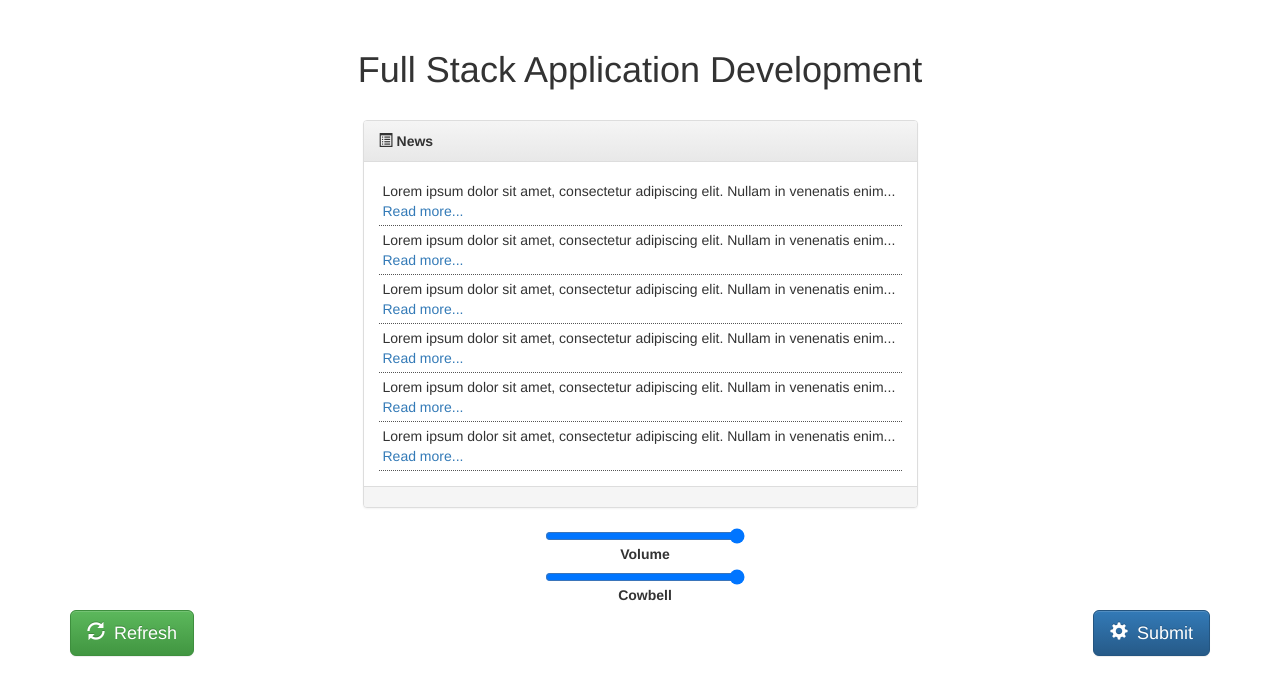
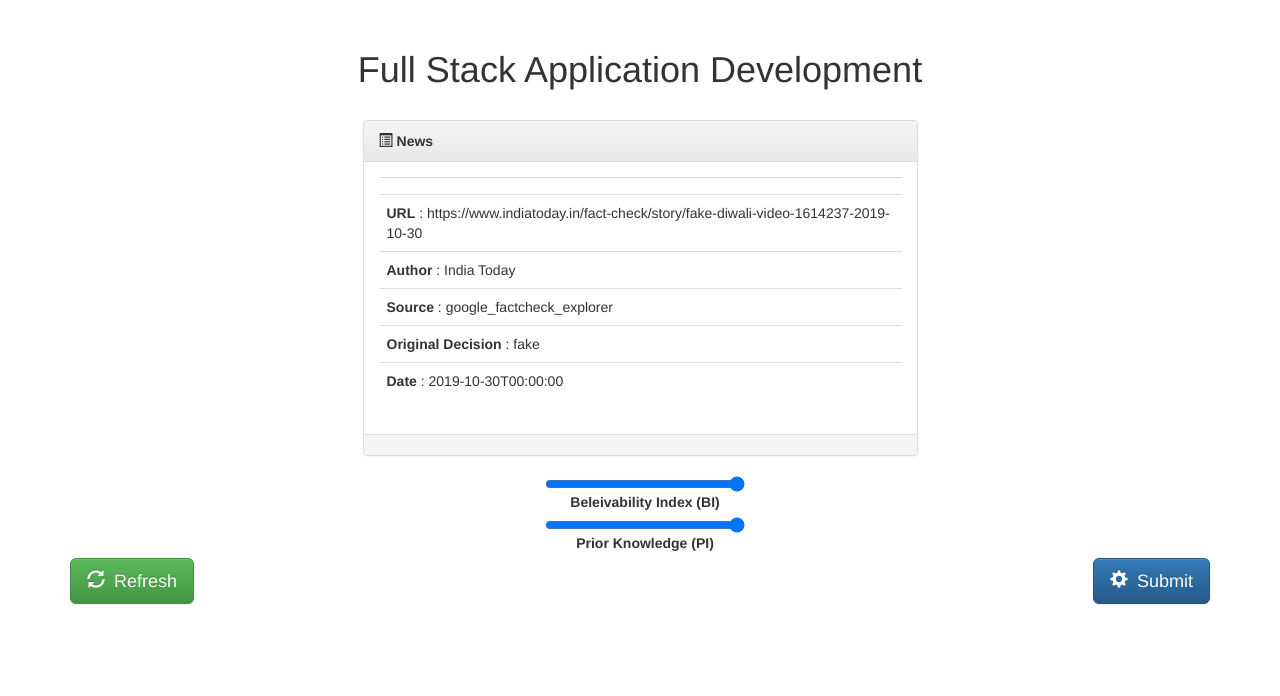
Before and after one commit to syedsaadahmed/Full-stack-application-flask-, a Flask app: page / in a window 1280 px wide. Shown: the top 696 px of the page. Run offline with Flask 2, Linux system fonts and the light colour scheme; some libraries are stand-ins or nearby versions.

Commit message:
update in code and additon of some UI features

```diff
--- a/app/routes.py
+++ b/app/routes.py
@@ -1,9 +1,16 @@
 from app import app
 from flask import render_template
+import os
+import json
+from pymongo import MongoClient
 
+#connection to our Database MongoDB
+client = MongoClient("mongodb://saadahmed20940:syed2094@ds241968.mlab.com:41968/fullstack")
+db = client['test']
 
-@app.route('/')
-@app.route('/index')
+#home page
+@app.route('/', methods=['GET'])
+@app.route('/index', methods=['GET'])
 def index():
     return render_template('index.html')
 
@@ -12,3 +19,13 @@ def index():
 @app.route('/submit')
 def hello():
 	return "blah blah blah"
+	#here we have to add scrappers for different news websites available in the JSON file.
+
+
+
+#rendering the data from JSON file for display
+@app.route('/render')
+def render():
+    filename = os.path.join(app.static_folder, 'sample.json')
+    with open(filename) as blog_file:
+        return json.dumps(json.loads(blog_file.read()))
--- /dev/null
+++ b/app/static/sample.json
@@ -0,0 +1,90 @@
+  [{
+    "url": "https://www.indiatoday.in/fact-check/story/fake-diwali-video-1614237-2019-10-30",
+    "source": "google_factcheck_explorer",
+    "claim": "Video of Diwali fireworks in Mumbai",
+    "claim_url": "https://www.facebook.com/thiruavai.seithi.1/videos/vb.100035273200456/172082453977527/?type=2&theater",
+    "label": "fake",
+    "date": "2019-10-30T00:00:00",
+    "author": "India Today"
+  },
+    {
+    "url": "https://www.politifact.com/new-york/statements/2019/oct/29/brian-kolb/kolb-takes-aim-buffalo-billion-job-promises/",
+    "source": "google_factcheck_explorer",
+    "claim": "The Buffalo Billion is \"still breaking every job promise\"",
+    "claim_url": "https://twitter.com/GOPLdrBrianKolb/status/1176577065291780097?s=20",
+    "label": "mixed",
+    "date": null,
+    "author": "PolitiFact"
+  },
+    {
+    "url": "https://www.washingtonpost.com/politics/2019/10/22/fact-checking-trumps-wild-cabinet-session/",
+    "source": "google_factcheck_explorer",
+    "claim": "\u201cWe have a good relationship with the Kurds. But we never agreed to, you know, protect the Kurds.\"",
+    "claim_url": "https://www.whitehouse.gov/briefings-statements/remarks-president-trump-cabinet-meeting-15/",
+    "label": "fake",
+    "date": "2019-10-22T10:48:35",
+    "author": "Washington Post"
+  },
+    {
+    "url": "https://www.altnews.in/media-misreports-promotional-video-on-balakot-airstrikes-broadcast-as-real-footage/",
+    "source": "google_factcheck_explorer",
+    "claim": "Indian Air Force released real video of Balakot airstrike",
+    "claim_url": "https://twitter.com/republic/status/1180056364779032576?ref_src=twsrctfw, https://www.youtube.com/watch?time_continue=52&v=86gup1s_dYY, https://twitter.com/ZeeNewsHindi/status/1180022086900731904, https://twitter.com/ZeeMPCG/status/1180044879893688320, https://twitter.com/ZEEUPUK/status/1180049442386264064, https://www.youtube.com/watch?v=4QsLGPa7yXw, https://twitter.com/punjabkesari/status/1180032358893809669?ref_src=twsrctfw, https://twitter.com/firstpost/status/1180037481086910465, https://twitter.com/gujratsamachar/status/1180032768224292864, https://twitter.com/tv9gujarati/status/1180028076828192768, https://twitter.com/News18lokmat/status/1180026436410728448, http://archive.is/cIjZj, https://www.youtube.com/watch?v=KnTSvL5i5Ck&t=17s, https://twitter.com/ajaynewsman/status/1180008872632897536",
+    "label": "fake",
+    "date": "2019-10-04T00:00:00",
+    "author": "Alt News"
+  },
+  {
+    "url": "https://www.truthorfiction.com/did-ulysses-s-grant-say-a-second-civil-war-could-be-waged-over-intelligence-vs-superstition/",
+    "source": "google_factcheck_explorer",
+    "claim": "Former United States President Ulysses S. Grant said a second Civil War's dividing line 'will not be Mason\u2019s and Dixon\u2019s, but between patriotism and intelligence on one side, and superstition, ambition, and ignorance on the other.'",
+    "claim_url": "https://www.facebook.com/MalcolmNance/photos/a.155257705054509/490509401529336/?type=3&theater",
+    "label": "true",
+    "date": "2019-10-03T00:00:00",
+    "author": "Truth or Fiction?"
+  },
+    {
+    "url": "https://www.politifact.com/vermont/statements/2019/apr/24/bernie-sanders/sanders-set-firestorm-over-prisoners-voting-his-fa/",
+    "source": "google_factcheck_explorer",
+    "claim": "\"In my own state of Vermont, from the very first days of our state's history, what our Constitution says is that everybody can vote. That is true. So people in jail can vote.\"",
+    "claim_url": "https://www.facebook.com/watch/?v=445587812855163",
+    "label": "true",
+    "date": "2019-04-26T03:08:37",
+    "author": "PolitiFact"
+  },
+  {
+    "url": "https://factcheck.afp.com/photo-shows-climate-protesters-covered-fake-blood-demonstration-new-york",
+    "source": "google_factcheck_explorer",
+    "claim": "Protesters on Wall Street, New York City, are beaten by US police",
+    "claim_url": "https://perma.cc/72JG-9PYB",
+    "label": "fake",
+    "date": "2019-10-15T05:15:00",
+    "author": "AFP Fact Check"
+  },
+  {
+    "url": "https://teyit.org/videonun-baris-pinari-harekati-sirasinda-top-oynayan-cocuklari-koruyan-askeri-gosterdigi-iddiasi/",
+    "source": "google_factcheck_explorer",
+    "claim": "\u0130DD\u0130A: Video Bar\u0131\u015f P\u0131nar\u0131 Harekat\u0131 s\u0131ras\u0131nda top oynayan \u00e7ocuklar\u0131 koruyan askeri g\u00f6steriyor.",
+    "claim_url": "https://www.youtube.com/watch?v=7zF43HTm_EU",
+    "label": null,
+    "date": "2019-10-10T17:46:22",
+    "author": "Teyit.org"
+  },
+    {
+    "url": "https://factcheck.afp.com/video-shows-typhoon-mangkhut-lashing-hong-kong-2018",
+    "source": "google_factcheck_explorer",
+    "claim": "Video shows Typhoon Hagibis hitting Japanese island",
+    "claim_url": "https://www.facebook.com/watch/?v=721520714864215",
+    "label": "fake",
+    "date": "2019-10-18T08:55:00",
+    "author": "AFP Fact Check"
+  },
+  {
+    "url": "https://factly.in/new18-urdu-falsely-reports-that-a-muslim-man-was-lynched-by-hindus-at-a-mall-in-karnataka/",
+    "source": "google_factcheck_explorer",
+    "claim": "Muslim man Shakir beaten by some Sangh Pariwar men",
+    "claim_url": "https://www.youtube.com/watch?v=dsVvKJ9t7zI",
+    "label": "fake",
+    "date": "2019-10-01T00:00:00",
+    "author": "FACTLY"
+  }]
--- a/app/static/script.js
+++ b/app/static/script.js
@@ -1,6 +1,6 @@
 $(function () {
         $(".demo2").bootstrapNews({
-            newsPerPage: 4,
+            newsPerPage: 1,
             autoplay: true,
 			pauseOnHover:true,
             direction: 'up',
--- a/app/templates/index.html
+++ b/app/templates/index.html
@@ -7,6 +7,10 @@
     <link rel='stylesheet' href='https://netdna.bootstrapcdn.com/bootstrap/3.1.0/css/bootstrap.min.css'>
     <link rel='stylesheet' href='https://netdna.bootstrapcdn.com/bootstrap/3.1.0/css/bootstrap-theme.min.css'>
     <link rel= "stylesheet" type= "text/css" href= "{{ url_for('static',filename='styles/style.css') }}">
+
+    <link href="https://maxcdn.bootstrapcdn.com/font-awesome/4.7.0/css/font-awesome.min.css" rel="stylesheet" integrity="sha384-wvfXpqpZZVQGK6TAh5PVlGOfQNHSoD2xbE+QkPxCAFlNEevoEH3Sl0sibVcOQVnN" crossorigin="anonymous">
+    <link rel="stylesheet" href="https://use.fontawesome.com/releases/v5.3.1/css/all.css" integrity="sha384-mzrmE5qonljUremFsqc01SB46JvROS7bZs3IO2EmfFsd15uHvIt+Y8vEf7N7fWAU" crossorigin="anonymous">
+
 
 </head>
 
@@ -23,14 +27,11 @@
                 <div class="panel-body">
                     <div class="row">
                         <div class="col-xs-12">
-                        <ul class="demo2">
-                            <li class="news-item">Lorem ipsum dolor sit amet, consectetur adipiscing elit. Nullam in venenatis enim... <a href="#">Read more...</a></li>
-                            <li class="news-item">Lorem ipsum dolor sit amet, consectetur adipiscing elit. Nullam in venenatis enim... <a href="#">Read more...</a></li>
-                            <li class="news-item">Lorem ipsum dolor sit amet, consectetur adipiscing elit. Nullam in venenatis enim... <a href="#">Read more...</a></li>
-                            <li class="news-item">Lorem ipsum dolor sit amet, consectetur adipiscing elit. Nullam in venenatis enim... <a href="#">Read more...</a></li>
-                            <li class="news-item">Lorem ipsum dolor sit amet, consectetur adipiscing elit. Nullam in venenatis enim... <a href="#">Read more...</a></li>
-                            <li class="news-item">Lorem ipsum dolor sit amet, consectetur adipiscing elit. Nullam in venenatis enim... <a href="#">Read more...</a></li>
-                        </ul>
+                        <table class="table table-sm mastertable">
+                          <tbody>
+                            <tr class="loader"><td colspan="20" style="text-align: center;"><i class="fas fa-spin fa-2x fa-sync"></i></td></tr>
+                          </tbody>
+                        </table>
                         </div>
                     </div>
                 </div>
@@ -41,28 +42,23 @@
 
     <div class="col-md-offset-5">
         <div class="slider-width200 text-center">
-            <input type="range" id="start" name="volume" min="0" max="1" step="1">
-                <label for="volume">Volume</label>
+            <input type="range" id="beleivabilityindex" name="beleivabilityindex" min="0" max="1" step="1">
+                <label for="beleivabilityindex">Beleivability Index (BI)</label>
         </div>
         <div class="slider-width200 text-center">
-            <input type="range" id="cowbell" name="cowbell" min="0" max="1" step="1">
-                <label for="cowbell">Cowbell</label>
+            <input type="range" id="priorknowledge" name="priorknowledge" min="0" max="1" step="1">
+                <label for="priorknowledge">Prior Knowledge (PI)</label>
         </div>
     </div>
 
-
     <div>
-            <button type="button" class="pull-right btn btn-primary btn-lg">
+        <button type="button" class="pull-right btn btn-primary btn-lg" name="add" id="add">
             <span class="glyphicon glyphicon-cog"></span> Submit
         </button>
-
         <button type="button" class="pull-left btn btn-success btn-lg">
             <span class="glyphicon glyphicon-refresh"></span> Refresh
         </button>
-
         </div>
-
-
 
 </div>
 
@@ -72,12 +68,64 @@
 
 
 
+
+
 <script type="text/javascript">
-    //handling of button and sending values to flask for submitting it to DB
-</script>
+
+$(function(){
+    posturl = '/render'
+    $.ajax({
+        type: "GET",
+        url: posturl,
+        async: true,
+        dataType: 'json',
+        crossDomain: true,
+        success: function(data, status, xhr) {
+            $('tr.loader').remove();
+            tmpl = "<tr id='" + data[0].author + "'> \
+                <td> \
+                <tr><td> <b>URL</b> : " + data[0].url + "</td></tr> \
+                <tr><td> <b>Author</b> : " + data[0].author + "</td></tr> \
+                <tr><td> <b>Source</b> : " + data[0].source + "</td></tr> \
+                <tr><td> <b>Original Decision</b> : " + data[0].label + "</td></tr> \
+                <tr><td> <b>Date</b> : " + data[0].date + "</td></tr> \
+                </td> \
+                </tr>"
+            $("table.mastertable tbody").append(tmpl);
+        }
+
+    });
 
 
 
 
+    // fetch all the params from the front-end and submit them in DB
+    $('#add').on('click',function (){
+        alert('Data Submitted !')
+        // var params = {
+        //     _ipaddress : $('#host_ip_address').val(),
+        //     _ipremove: '0'
+        // };
+        // var array = JSON.stringify(params);
+        // $.ajax({
+        //     data: array,
+        //     type: "POST",
+        //     headers: { "Content-Type": "application/json"},
+        //     url :"/ip-whitelist",
+        //     success: function(data) {
+        //         alert('IP Whitelisted');
+        //     },
+        //     error: function(err){
+        //         alert('error. something went wrong')
+        //     }
+        // });
+    });
+
+
+
+
+})
+</script>
+
 </body>
 </html>
```
Lines whose indentation alone changed are shown as unchanged.
